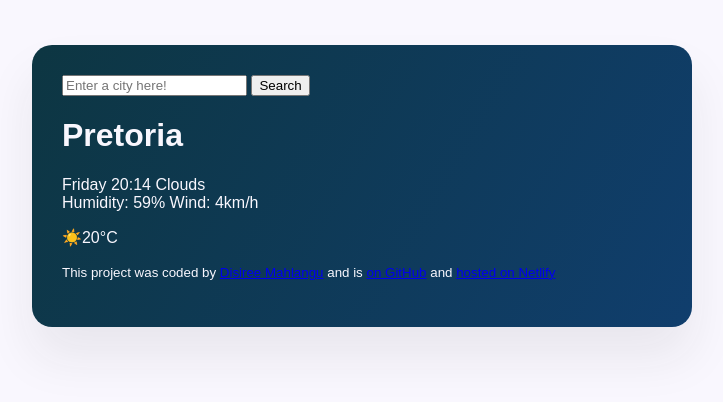
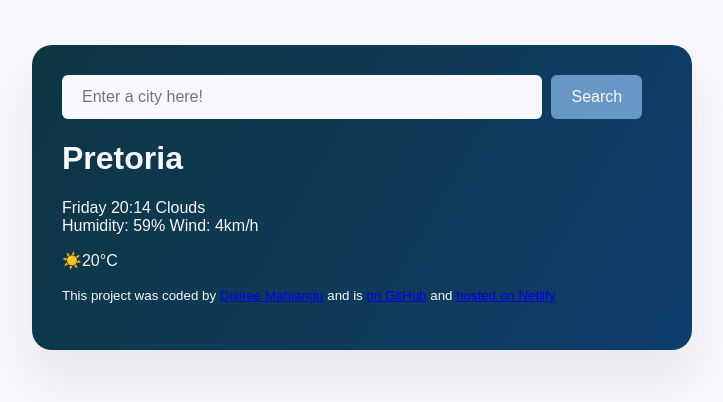
Before and after one commit to DKMahlangu/challenge7-vanilla-weather-app, a plain HTML site: page Index.html in a window 1280 px wide. Shown: the whole page, without its empty margins (278-1001 px from the left). Drawn offline with Linux system fonts and the light colour scheme.

Commit message:
styled the search form

```diff
--- a/Index.html
+++ b/Index.html
@@ -9,9 +9,9 @@
   <body>
     <div class="vanilla-weather-app">
     <header>
-      <form>
-        <input type="search" placeholder="Enter a city here!" required />
-        <input type="submit" value="Search" />
+      <form class="search-form">
+        <input type="search" placeholder="Enter a city here!" required class="search-form-input" />
+        <input type="submit" value="Search" class="button"/>
       </form>
     </header>
     <main>
--- a/Style.css
+++ b/Style.css
@@ -11,3 +11,20 @@ body {
     font-family: Arial, Helvetica, sans-serif;
     color:#f9f7fe;
 }
+  .search-form-input {
+    background-color: #f9f7fe;
+    border: none;
+    border-radius: 6px;
+    width: 80%;
+    padding: 13px 20px;
+    font-size: 16px;
+  }
+.button {
+    background: #6897c5;
+    padding: 13px 20px;
+    border: none;
+    margin-left: 5px;
+    border-radius: 6px;
+    color: #f9f7fe;
+    font-size: 16px;
+}
```
